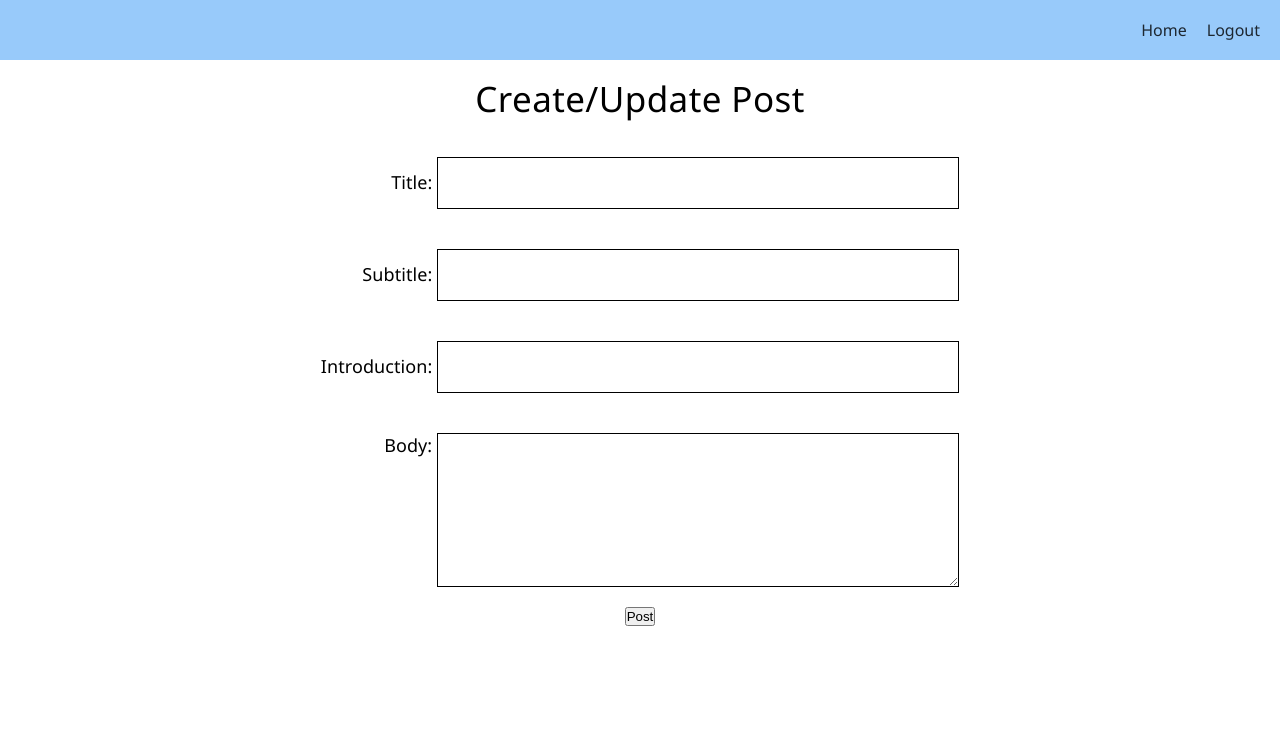
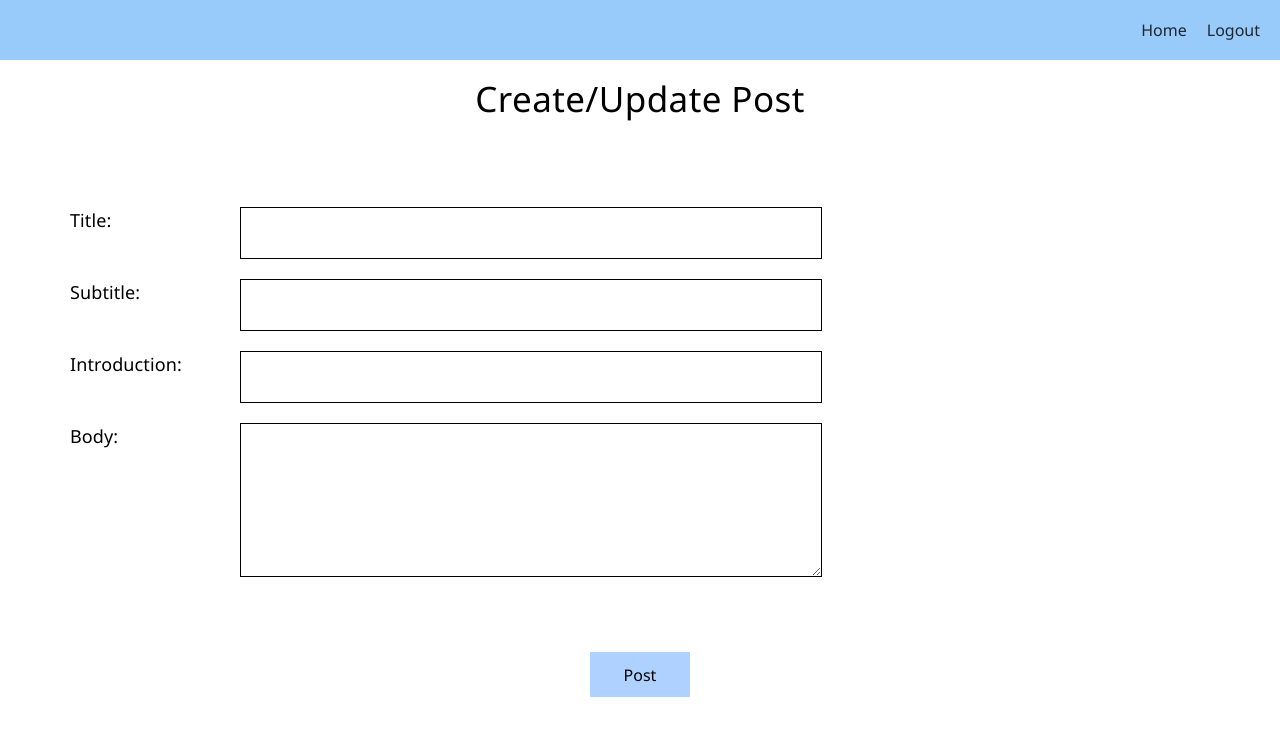
Before and after one commit to simple-codes22/simple-blog-2, a Django app: page /dashboard/ in a window 1280 px wide. Shown: the top 736 px of the page. Run offline with Django 4.2, Linux system fonts and the light colour scheme; a user stored in the database is signed in.

Commit message:
Modifying the edit page

```diff
--- a/main/views.py
+++ b/main/views.py
@@ -38,6 +38,8 @@ def register_page(request, *args, **kwargs):
 
 @login_required(login_url='Main:Login')
 def dashboard_page(request, *args, **kwargs):
+    if request.method == 'POST':
+        pass
     return render(request, 'dashboard.html')
 
 @login_required(login_url='Main:Login')
@@ -49,3 +51,11 @@ def logout_page(request, *args, **kwargs):
 def view_page(request, article_id, *args, **kwargs):
     individual_article = article.objects.get(article_id=article_id)
     return render(request, 'view.html', {'article_detail': individual_article})
+
+@login_required(login_url='Main:Login')
+def delete_article(request, article_id, *args, **kwargs):
+    try:
+        article.objects.delete(article_id=article_id)
+        return redirect('Main:HomePage')
+    except Exception:
+        return redirect('Main:HomePage')
--- a/static/dash_style.css
+++ b/static/dash_style.css
@@ -26,24 +26,29 @@ a.nav-item:hover {
     font-weight: 400;
 }
 .create-new-article {
-    display: flex;
-    justify-content: center;
-    align-items: center;
-    flex-direction: column;
-}
-.create-new-article > div {
+    border: none;
     display: flex;
     flex-direction: column;
-    align-items: flex-end;
+    /* margin-bottom: 30px; */
+    /* padding: 50px; */
 }
+
 .set-info {
     margin: 20px;
     font-size: 18px;
     letter-spacing: .1px;
 }
+.set-info > label {
+    display: block;
+    padding: 4px 10px 0 0;
+    float: left;
+    width: 160px;
+    word-wrap: break-word;
+    line-height: 1;
+}
 .set-info > input, .set-info > input:focus, .set-info > textarea, .set-info > textarea:focus {
     outline: 0;
-    width: 500px;
+    width: 560px;
     border-radius: 0;
     border: 1px solid black;
     padding: 10px;
@@ -53,10 +58,22 @@ a.nav-item:hover {
 .set-info > input, .set-info > input:focus {
     height: 30px;
 }
-#textarea-part {
-    display: flex;
-    align-items: flex-start;
+
+.set-main {
+    padding: 50px;
 }
-#textarea-part > textarea {
-    margin-left: 5px;
+.Submit-btn {
+    align-self: center;
+    border: 0;
+    width: 100px;
+    height: 45px;
+    font-family: 'Segoe UI', Tahoma, Geneva, Verdana, sans-serif;
+    font-size: 16px;
+    transition: all .3s ease-in-out;
+    cursor: pointer;
+    background-color: rgba(159, 201, 255, 0.842);
 }
+.Submit-btn:hover {
+    background:rgba(31, 36, 83, 0.904);
+    color: whitesmoke;
+}
--- a/templates/dashboard.html
+++ b/templates/dashboard.html
@@ -5,33 +5,32 @@
 {% block style %}
     <link rel="stylesheet" href="{% static 'dash_style.css' %}" />
 {% endblock %}
-
 {% block title %} | Dashboard{% endblock %}
 
 {% block body %}
-    <nav class='nav-bar'>
+    <nav class="nav-bar">
         <a href="{% url 'Main:HomePage' %}" class="nav-item">Home</a>
         <a href="{% url 'Main:Logout' %}" class="nav-item">Logout</a>
     </nav>
     <section>
             <div class="create-new-article">
                 <div class="main-title">Create/Update Post</div>
-
-                <div>
+                <div class="set-main">
                         <div class="set-info">
-                        Title: <input type="text" name="title" />
+                            <label>Title:</label> <input type="text" name="title" />
                         </div>
                         <div class="set-info">
-                        Subtitle: <input type="text" name="subtitle" />
+                            <label>Subtitle:</label> <input type="text" name="subtitle" />
                         </div>
                         <div class="set-info">
-                        Introduction: <input type="text" name="introduction" />
+                            <label>Introduction:</label> <input type="text" name="introduction" />
                         </div>
                         <div class="set-info" id="textarea-part">
-                        Body: <textarea rows="6" draggable="false"></textarea>
+                            <label>Body:</label> <textarea rows="6" draggable="false"></textarea>
                         </div>
                 </div>
-                <button>Post</button>
+                <button class="Submit-btn">Post</button>
             </div>
         </section>
+
 {% endblock %}
```
Also changed, not shown: templates/view.html (+9 -1 lines), db.sqlite3, main/migrations/0004_remove_article_id_article_article_id.py (added). Lines whose indentation alone changed are shown as unchanged.
